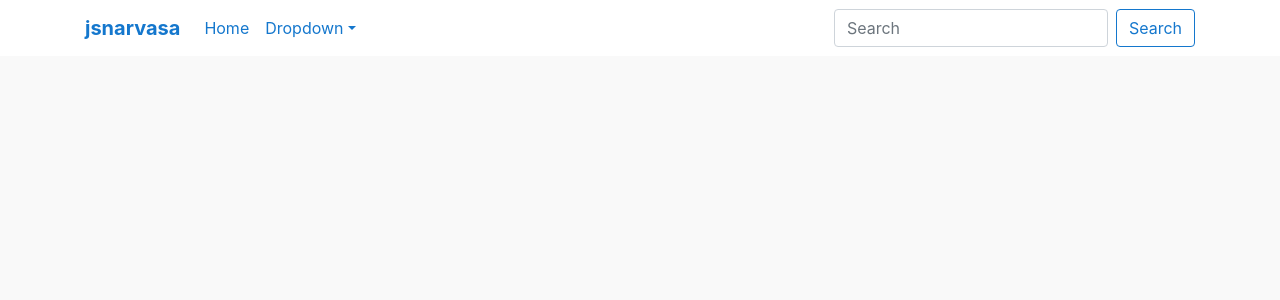
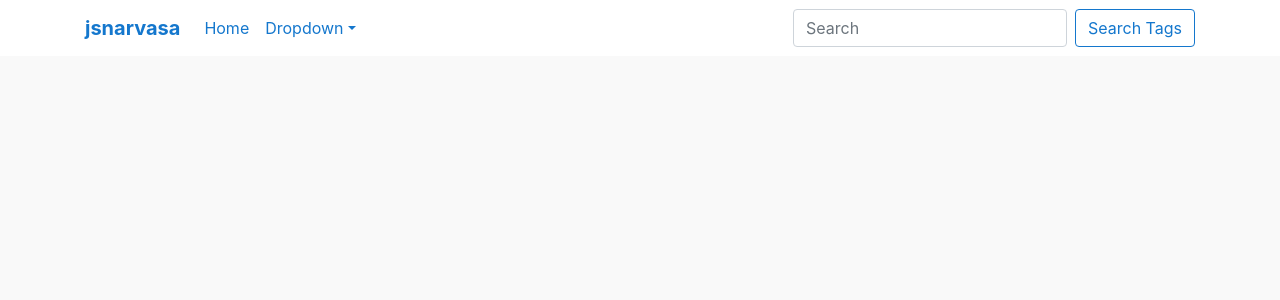
Before and after one commit to jsnarvasa/jsnarvasa.com, a Flask app: page / in a window 1280 px wide. Shown: the top 300 px of the page. Run offline with Flask 2, Linux system fonts and the light colour scheme; data that the repository does not hold is empty; parts of the project's set-up code (start-up, migrations or seed data) failed here and were passed over; some libraries are stand-ins or nearby versions.

Commit message:
Updated template.html

```diff
--- a/app/templates/template.html
+++ b/app/templates/template.html
@@ -32,7 +32,7 @@
                     </ul>
                     <form class="form-inline my-2 my-lg-0">
                         <input class="form-control mr-sm-2" type="search" placeholder="Search" aria-label="Search">
-                        <button class="btn my-2 my-sm-0" style="border-color:{{generated_color}}; color:{{generated_color}}; background-color:transparent" type="submit">Search</button>
+                        <button class="btn my-2 my-sm-0" style="border-color:{{generated_color}}; color:{{generated_color}}; background-color:transparent" type="submit">Search Tags</button>
                     </form>
                 </div>
             </div>
```
